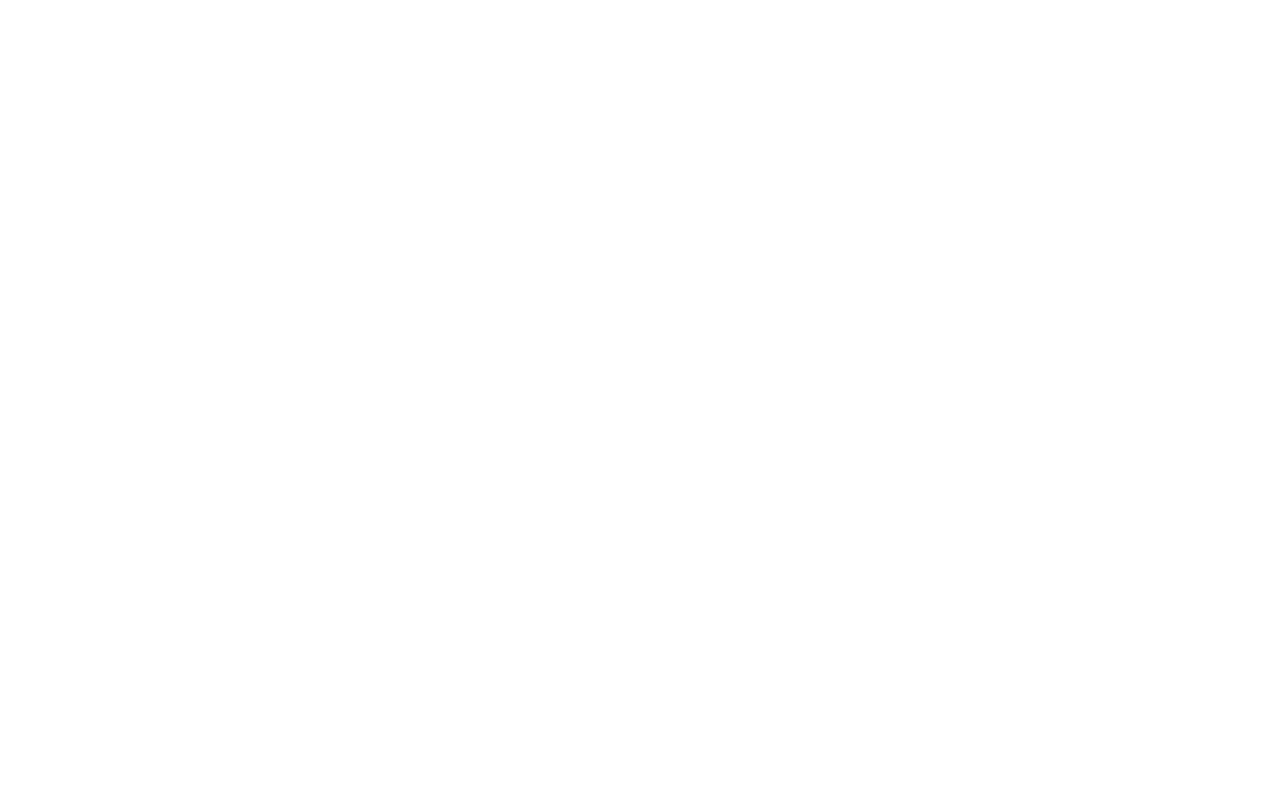
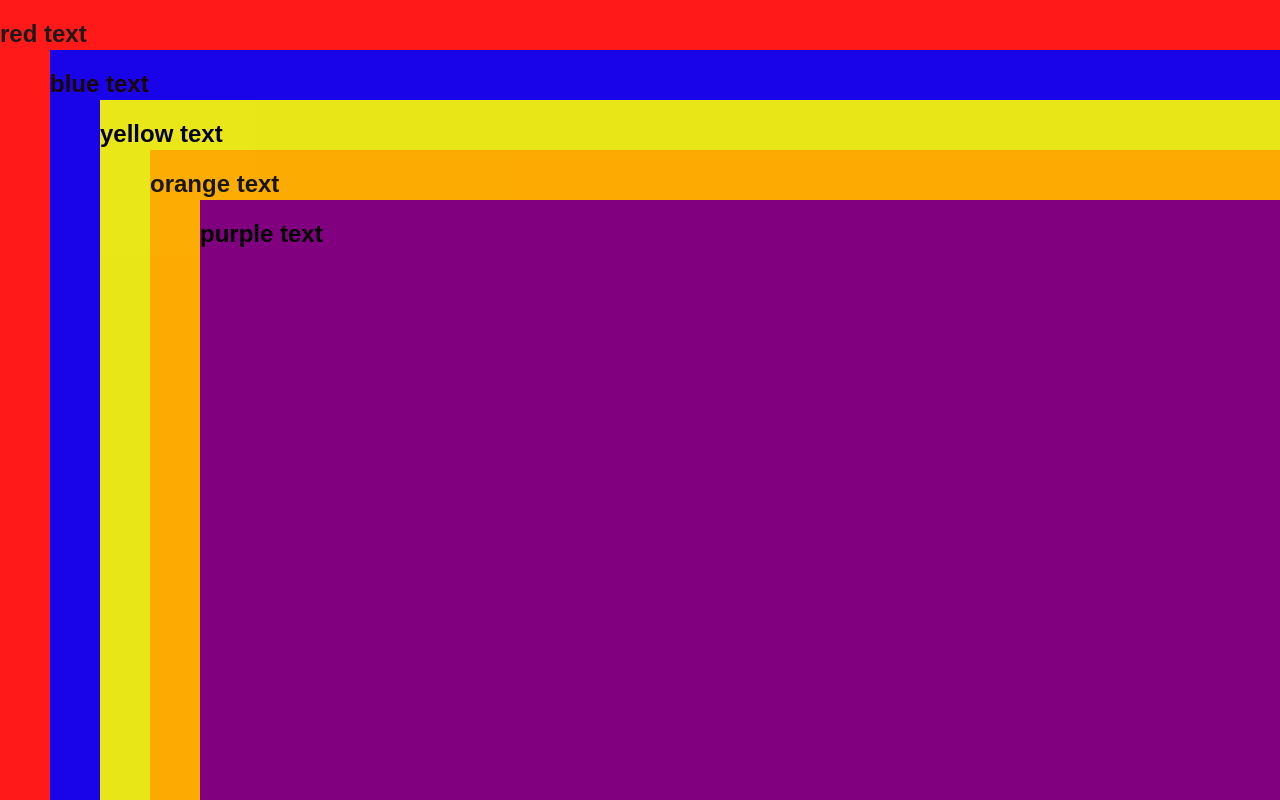
Before and after one commit to D-TUCKER/colors, a React (Create React App) app: page / in a window 1280 px wide. Built offline with nearby package versions, Linux system fonts and the light colour scheme.

Commit message:
working router

```diff
--- a/package.json
+++ b/package.json
@@ -9,7 +9,8 @@
     "lodash": "^4.17.4",
     "react": "^16.1.1",
     "react-dom": "^16.1.1",
-    "react-router-dom": "^4.2.2"
+    "react-router-dom": "^4.2.2",
+    "react-transition-group": "^2.2.1"
   },
   "scripts": {
     "start": "react-scripts start",
--- a/src/App.css
+++ b/src/App.css
@@ -10,3 +10,21 @@
 .box-text {
   opacity: 1;
 }
+
+.fade-enter {
+  opacity: 0.01;
+}
+
+.fade-enter.fade-enter-active {
+  opacity: 1;
+  transition: opacity 1000ms ease-in;
+}
+
+.fade-exit {
+  opacity: 1;
+}
+
+.fade-exit.fade-exit-active {
+  opacity: 0.01;
+  transition: opacity 800ms ease-in;
+}
--- a/src/App.js
+++ b/src/App.js
@@ -99,6 +99,16 @@ class App extends React.Component {
       <Router>
         <div>
           <Route
+            path="/"
+            component={() => (
+              <StackedColors
+                color={this.state.boxData[this.state.boxData.length - 1]}
+                boxData={this.state.boxData}
+                boxClicked={this.boxClicked}
+              />
+            )}
+          />
+          <Route
             path="/:color"
             component={({ match }) => (
               <StackedColors
@@ -154,6 +164,8 @@ class ColorDiv extends Component {
     const offSet = this.props.index * 50 || 0;
     const behind = this.props.index < this.props.len - 1;
 
+    console.log(this.props.index, this.props.len - 1);
+
     const style = {
       position: "fixed",
       backgroundColor: this.props.color,
@@ -165,8 +177,12 @@ class ColorDiv extends Component {
       cursor: behind ? "pointer" : ""
     };
     //console.log(this.props.color);
+    if (behind) {
       return (
-      <Link to={"/" + this.props.color}>
+        <Link
+          style={{ textDecoration: "none", color: "black" }}
+          to={"/" + this.props.color}
+        >
           <div
             className="color-box"
             key={this.props.index}
@@ -177,6 +193,13 @@ class ColorDiv extends Component {
           </div>
         </Link>
       );
+    } else {
+      return (
+        <div className="color-box" key={this.props.index} style={style}>
+          <h2 className="box-text">{this.props.text}</h2>
+        </div>
+      );
+    }
   }
 }
 
```
Also changed, not shown: 1 other file (tests, documents, lock files or other folders). Lines whose indentation alone changed are shown as unchanged.
